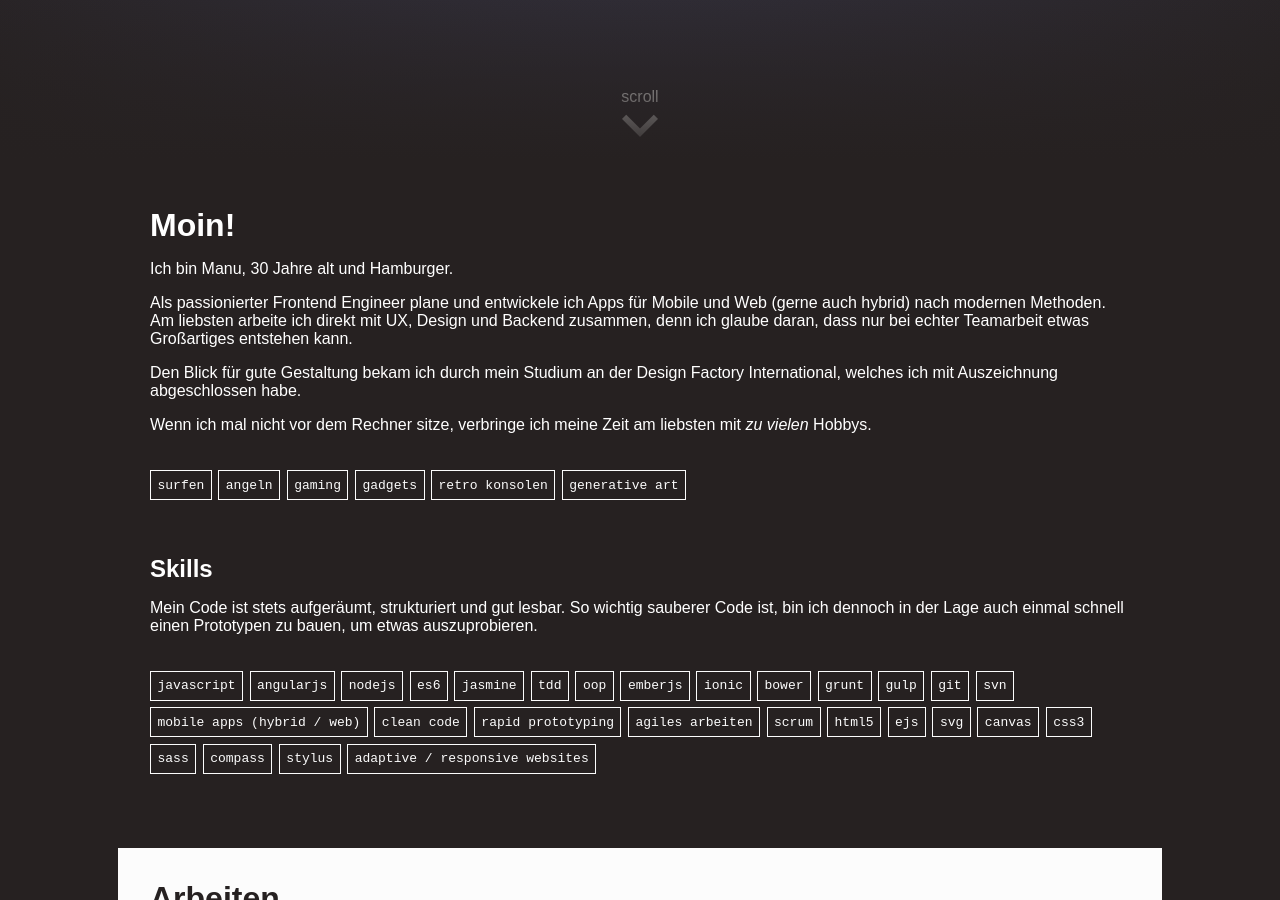
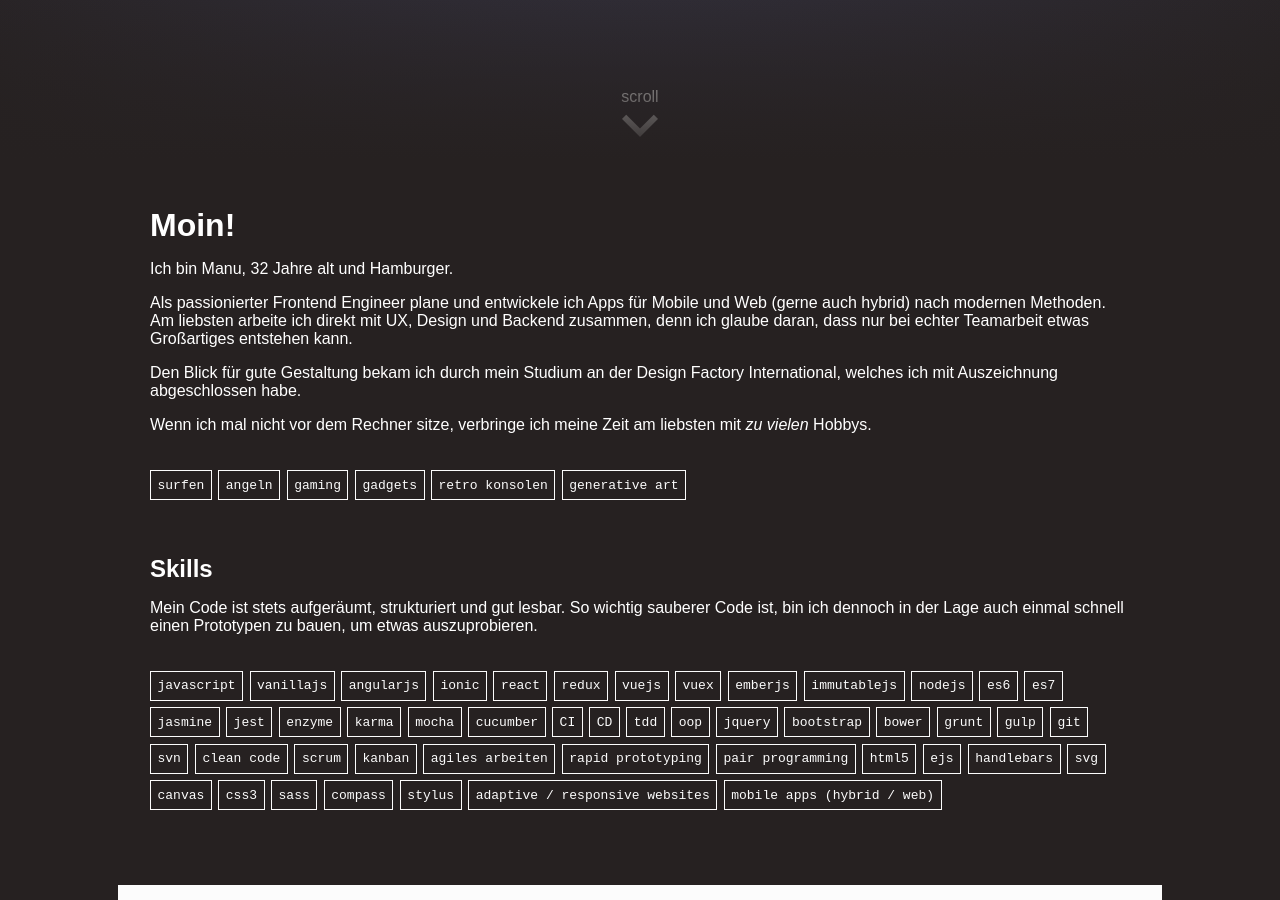
Before and after one commit to manurg/manurg.github.io, a Jekyll site: the page built from index.html, in a window 1280 px wide and 900 px high, scrolled down 741 px. Built offline with Jekyll 4.4.1, drawn with Linux system fonts in a browser that asks for light colours; some web fonts are replaced; some of the changed text lies outside the part shown.

Commit message:
Add project OTTO. Minor corrections/updates.

```diff
--- a/Gemfile
+++ b/Gemfile
@@ -2,5 +2,5 @@
 source "https://rubygems.org"
 
 # gem "rails"
-gem 'github-pages'
+gem 'github-pages', group: :jekyll_plugins
 gem 'octopress-autoprefixer'
--- a/_config.yml
+++ b/_config.yml
@@ -1,4 +1,4 @@
 highlighter: rouge
 exclude: ['src', 'sass', 'node_modules', 'lib']
-gems:
+plugins:
   - octopress-autoprefixer
--- a/_data/clients.yml
+++ b/_data/clients.yml
@@ -2,6 +2,7 @@
 - d.pole
 - Gruner + Jahr
 - Heimat Hamburg
+- IBM
 - Kolle Rebbe
 - Leagas Delaney
 - OTTO
--- a/_includes/footer.html
+++ b/_includes/footer.html
@@ -13,7 +13,7 @@
   <section class="footnote">
     <p>
       Diese Website wurde mit <a href="http://jekyllrb.com/" target="_blank">jekyll</a> und <a href="https://pages.github.com/" target="_blank">GitHub Pages</a> erstellt.
-      <br>&copy; 2015 Manuel Rodriguez
+      <br>&copy; 2018 Manuel Rodriguez
     </p>
   </section>
 </footer>
--- a/index.html
+++ b/index.html
@@ -20,7 +20,7 @@
 
   <section class="content-container">
     <h1>Moin!</h1>
-    <p>Ich bin Manu, 30 Jahre alt und Hamburger.</p>
+    <p>Ich bin Manu, 32 Jahre alt und Hamburger.</p>
     <p>
       Als passionierter Frontend Engineer plane und entwickele ich Apps für Mobile und Web (gerne auch hybrid) nach
       modernen Methoden. Am liebsten arbeite ich direkt mit UX, Design und Backend zusammen, denn ich glaube
@@ -48,26 +48,44 @@
 
       <ul class="taglist cf mt-m mb-m">
         <li>javascript</li>
+        <li>vanillajs</li>
         <li>angularjs</li>
+        <li>ionic</li>
+        <li>react</li>
+        <li>redux</li>
+        <li>vuejs</li>
+        <li>vuex</li>
+        <li>emberjs</li>
+        <li>immutablejs</li>
         <li>nodejs</li>
         <li>es6</li>
+        <li>es7</li>
         <li>jasmine</li>
+        <li>jest</li>
+        <li>enzyme</li>
+        <li>karma</li>
+        <li>mocha</li>
+        <li>cucumber</li>
+        <li>CI</li>
+        <li>CD</li>
         <li>tdd</li>
         <li>oop</li>
-        <li>emberjs</li>
-        <li>ionic</li>
+        <li>jquery</li>
+        <li>bootstrap</li>
         <li>bower</li>
         <li>grunt</li>
         <li>gulp</li>
         <li>git</li>
         <li>svn</li>
-        <li>mobile apps (hybrid / web)</li>
         <li>clean code</li>
+        <li>scrum</li>
+        <li>kanban</li>
+        <li>agiles arbeiten</li>
         <li>rapid prototyping</li>
-        <li>agiles arbeiten</li>
-        <li>scrum</li>
+        <li>pair programming</li>
         <li>html5</li>
         <li>ejs</li>
+        <li>handlebars</li>
         <li>svg</li>
         <li>canvas</li>
         <li>css3</li>
@@ -75,12 +93,14 @@
         <li>compass</li>
         <li>stylus</li>
         <li>adaptive / responsive websites</li>
+        <li>mobile apps (hybrid / web)</li>
       </ul>
     </section>
   </section>
 
   <section class="projects content-container">
     <h1>Arbeiten</h1>
+    {% include project.html project=site.data.project-otto%}
     {% include project.html project=site.data.project-streetone %}
     {% include project.html project=site.data.project-thequest %}
     {% include project.html project=site.data.project-billigflieger %}
```
Also changed, not shown: _data/project-otto.yml (added, +10 -0 lines), Gemfile.lock, projects/otto.jpg (added), projects/otto.png (added), projects/otto@2x.jpg (added).
